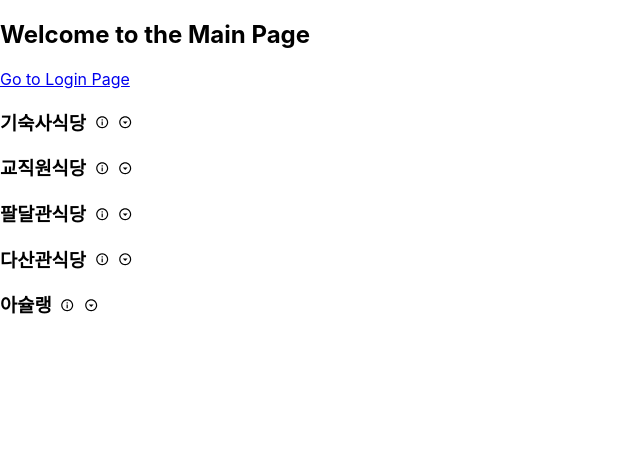
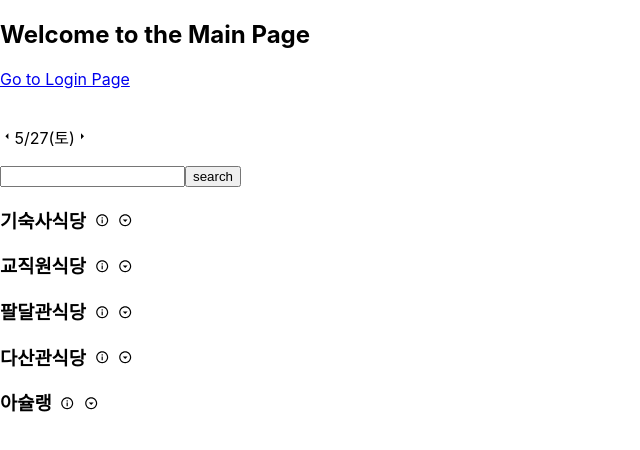
Before and after one commit to AJOU-SE/SE-frontend, a React (Create React App) app: page / in a window 1280 px wide. Shown: the top 450 px of the page, without its empty margins (0-640 px from the left). Built offline with nearby package versions, Linux system fonts and the light colour scheme.

Commit message:
'date_search_function'

```diff
--- a/package.json
+++ b/package.json
@@ -11,6 +11,7 @@
     "@testing-library/react": "^13.4.0",
     "@testing-library/user-event": "^13.5.0",
     "axios": "^1.4.0",
+    "date-fns": "^2.30.0",
     "express": "^4.18.2",
     "http-proxy-middleware": "^2.0.6",
     "mysql": "^2.18.1",
--- a/src/component/cafeteria_menu.js
+++ b/src/component/cafeteria_menu.js
@@ -10,9 +10,17 @@ export const getMenuData = async() => {
     }
 }
 
-export const getMenuByCafeteria = async (cafeteriaName) =>{
+export const getMenuByCafeteria = async (cafeteriaName,selectedDate) =>{
     const menuData = await getMenuData();
-    const Menu= menuData.filter((menu)=>menu.cafeteria === cafeteriaName);
+    const selectedDay=selectedDate.getDay(); // 선택한 날짜
+    console.log(selectedDay);
+
+    const Menu= menuData.filter((menu)=>{
+        const menuDate=new Date(menu.date);
+        const date=menuDate.getDay();    // 메뉴 목록에 적힌 date
+
+        return menu.cafeteria === cafeteriaName && (menu.date === -1 || date === selectedDay);
+    });
     return Menu;
 }
 
@@ -22,3 +30,16 @@ export const getMenuByStore = async (storeName) => {
     const Menu= menuData.filter((menu)=>menu.store === storeName);
     return Menu;
 }
+
+export const getMenuBySearchTerm = async (searchTerm) => {
+    const menuData = await getMenuData();
+
+    const Menu = menuData.filter((menu) => {
+      return (
+        menu.menu.toLowerCase().includes(searchTerm.toLowerCase()) ||
+        menu.hashtag.some((tag) => tag.toLowerCase().includes(searchTerm.toLowerCase()))
+      );
+    });
+
+    return Menu;
+  };
--- /dev/null
+++ b/src/component/date.js
@@ -0,0 +1,23 @@
+export const formatDate = (date) => {
+    const month = date.getMonth() + 1;
+    const day = date.getDate();
+    return `${month}/${day}`;
+  };
+
+  export const getDayOfWeek = (date) => {
+    const dayOfWeek = date.getDay();
+    const dayNames = ['일', '월', '화', '수', '목', '금', '토'];
+    return dayNames[dayOfWeek];
+  };
+
+  export const moveToPreviousDate = (date) => {
+    const previousDate = new Date(date);
+    previousDate.setDate(date.getDate() - 1);
+    return previousDate;
+  };
+
+  export const moveToNextDate = (date) => {
+    const nextDate = new Date(date);
+    nextDate.setDate(date.getDate() + 1);
+    return nextDate;
+  };
--- a/src/component/main.js
+++ b/src/component/main.js
@@ -1,4 +1,4 @@
-import React, { useContext, useState } from 'react';
+import React, { useContext, useState} from 'react';
 import { Link } from 'react-router-dom';
 import { UserContext } from '../App';
 import cafeteria_list from './cafeteria_list';
@@ -7,12 +7,38 @@ import InfoOutlinedIcon from '@mui/icons-material/InfoOutlined';
 import ArrowDropDownCircleOutlinedIcon from '@mui/icons-material/ArrowDropDownCircleOutlined';
 import axios from 'axios';
 import { showMenuByCafeteria, showMenuByStore } from './menu';
+import { formatDate, getDayOfWeek, moveToPreviousDate, moveToNextDate } from './date';
+import ArrowLeftOutlinedIcon from '@mui/icons-material/ArrowLeftOutlined';
+import ArrowRightOutlinedIcon from '@mui/icons-material/ArrowRightOutlined';
+import { getMenuBySearchTerm } from './cafeteria_menu';
 
 function Main() {
   const { loggedIn, userId, handleLogout } = useContext(UserContext);
   const [expanded, setExpanded] = useState({});
   const [menuExpanded, setMenuExpanded] = useState({});
   const [achelinExpanded, setAchelinExpanded] = useState({});
+  const [selectedDate, setSelectedDate] = useState(new Date());
+  const [searchTerm, setSearchTerm] = useState('');
+  const [searchResults, setSearchResults] = useState([]);
+
+  const handleSearch = async(e)=>{
+    e.preventDefault();
+    const results = await getMenuBySearchTerm(searchTerm);
+    setSearchResults(results);
+  };
+
+  const handlePreviousDate = () => {
+    const previousDate = moveToPreviousDate(selectedDate);
+    setSelectedDate(previousDate);
+  };
+
+  const handleNextDate = () => {
+    const nextDate = moveToNextDate(selectedDate);
+    setSelectedDate(nextDate);
+  };
+
+  const formattedDate = formatDate(selectedDate);
+  const dayOfWeek = getDayOfWeek(selectedDate);
 
   const toggleExpand = (index) => {
     setExpanded((prevState)=>({
@@ -61,6 +87,20 @@ function Main() {
           <Link to="/login">Go to Login Page</Link>
         </div>
       )}
+      <br />
+      <p>
+          <ArrowLeftOutlinedIcon onClick={handlePreviousDate} style={{ cursor: 'pointer', fontSize:'0.9rem'}} />
+          {formattedDate}({dayOfWeek})
+          <ArrowRightOutlinedIcon onClick={handleNextDate} style={{ cursor: 'pointer', fontSize:'0.9rem'}} />
+      </p>
+
+      <form onSubmit={handleSearch}>
+        <input
+          type="text"
+          value={searchTerm}
+          onChange={(e) => setSearchTerm(e.target.value)} />
+        <button type="submit">search</button>
+      </form>
 
       {cafeteria_list.results.map((cafeteria,index)=>(
         <div key={index} >
@@ -91,11 +131,12 @@ function Main() {
                   Achelin_list.map((item,index)=>(
                     <div key={index}>
                       <p>
-                        <h4>{item.store} &nbsp;
-                        <ArrowDropDownCircleOutlinedIcon
-                          onClick={()=>toggleAchelinExpand(item.store)}
-                          style={{ cursor: 'pointer', fontSize: '0.9rem' }}
-                        />
+                        <h4>
+                          {item.store} &nbsp;
+                          <ArrowDropDownCircleOutlinedIcon
+                            onClick={()=>toggleAchelinExpand(item.store)}
+                            style={{ cursor: 'pointer', fontSize: '0.9rem' }}
+                          />
                         </h4>
                       </p>
                       {achelinExpanded[item.store] && (
@@ -106,7 +147,19 @@ function Main() {
                     </div>
                   ))
               ):(
-                showMenuByCafeteria(cafeteria.name)
+                // showMenuByCafeteria(cafeteria.name)
+                (searchTerm.length === 0 || searchResults.length === 0) ? (
+                  showMenuByCafeteria(cafeteria.name)
+                ) : (
+                  searchResults
+                    .filter((menu) => menu.cafeteria === cafeteria.name)
+                    .map((menu, index) => (
+                      <div key={index}>
+                        {menu.time && <p>{menu.time}</p>}
+                        <p>{menu.menu} {menu.price}원</p>
+                      </div>
+                    ))
+                )
               )}
             </div>
           )}
```
Also changed, not shown: 1 other file (tests, documents, lock files or other folders).
